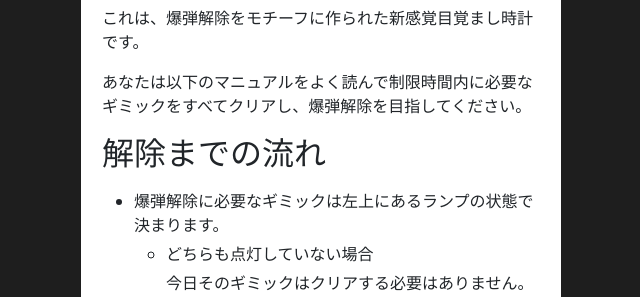
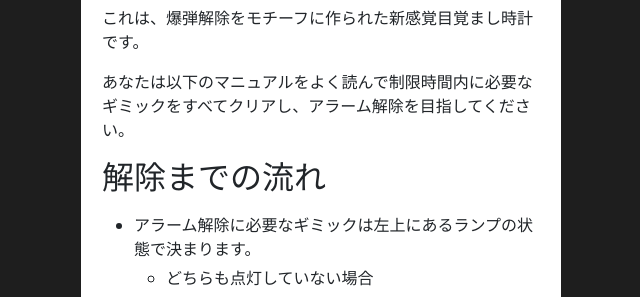
Before and after one commit to ProjectGimmit/settingPages, a React (Vite) app: page /manual in a window 1280 px wide. Shown: the part 163-460 px from the top of the page, without its empty margins (319-959 px from the left). Built offline with nearby package versions, Linux system fonts and the light colour scheme; no server answers.

Commit message:
Update API endpoint and fix image file extension
Update text in Manual component

Update text in Top component

```diff
--- a/src/api/alarmApi.ts
+++ b/src/api/alarmApi.ts
@@ -58,7 +58,7 @@ export async function sendDayTimerSettingToAPI({ day }: { day: string },data: Re
 //試しにギミックを実行する処理をサーバーに送信
 export async function sendGimmickToAPI({ day }: { day: weekDay }) {
   try {
-    const response = await fetch('http://127.0.0.1:8000/'+day);
+    const response = await fetch('http://127.0.0.1:8000/trial/'+day);
     const data = await response.json();
     return data;
   }
--- a/src/routes/Manual.tsx
+++ b/src/routes/Manual.tsx
@@ -257,7 +257,7 @@ const Manual = () => {
           <span className='text-white fs-3 p-1 mx-auto'>Gimmit</span>
         </header>
         <div>
-          <img src="./images/error_logo.jpg" alt="" className='p-3 w-100' />
+          <img src="./images/error_logo.png" alt="" className='p-3 w-100' />
         </div>
       </div>
     );
@@ -290,10 +290,10 @@ const Manual = () => {
           </Button>
         </div>
         <p>これは、爆弾解除をモチーフに作られた新感覚目覚まし時計です。</p>
-        <p>あなたは以下のマニュアルをよく読んで制限時間内に必要なギミックをすべてクリアし、爆弾解除を目指してください。</p>
+        <p>あなたは以下のマニュアルをよく読んで制限時間内に必要なギミックをすべてクリアし、アラーム解除を目指してください。</p>
         <span className='h2 my-3 d-block'>解除までの流れ</span>
         <ul>
-          <li>爆弾解除に必要なギミックは左上にあるランプの状態で決まります。</li>
+          <li>アラーム解除に必要なギミックは左上にあるランプの状態で決まります。</li>
           <ul>
             <li>どちらも点灯していない場合</li>
             <p>今日そのギミックはクリアする必要はありません。</p>
--- a/src/routes/Top.tsx
+++ b/src/routes/Top.tsx
@@ -171,7 +171,7 @@ const Top: React.FC = () => {
       <h1>Gimmit</h1>
     </div>
     <div className='time-limit'>
-      <div>爆弾解除まで残り</div>
+      <div>アラーム解除まで残り</div>
       <div className='time'>{time}</div>
     </div>
 
```
